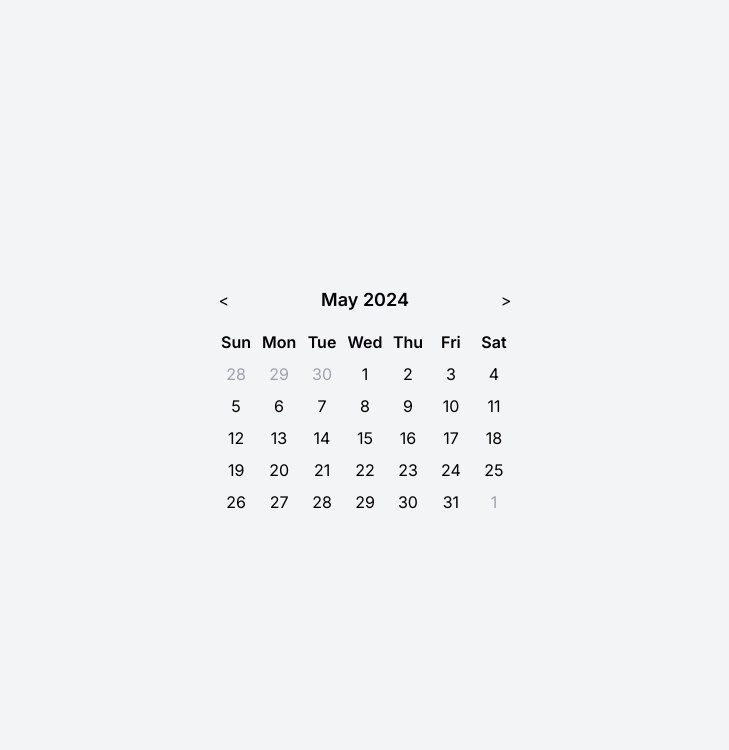
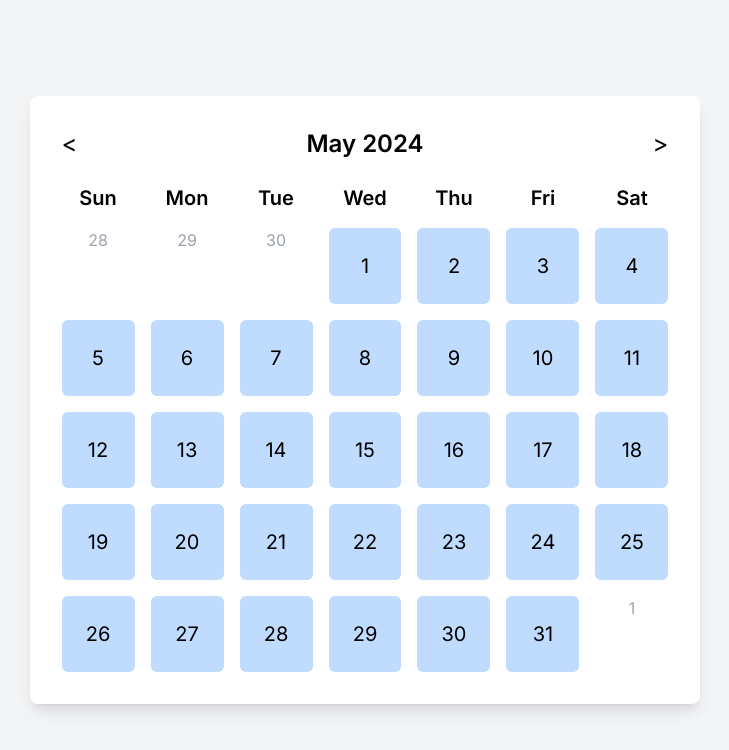
Before and after one commit to sohumgaitonde/trackthetrack, a Next.js app in the folder trackthetrack/: page /calendar in a window 1280 px wide. Shown: the top 750 px of the page, without its empty margins (275-1004 px from the left). Built offline with nearby package versions, Linux system fonts and the light colour scheme.

Commit message:
change calendar styling

```diff
--- a/trackthetrack/components/Calendar.tsx
+++ b/trackthetrack/components/Calendar.tsx
@@ -36,43 +36,129 @@ const Calendar: React.FC<CalendarProps> = ({ initialDate = new Date() }) => {
   };
 
   return (
-    <div className="max-w-md mx-auto p-4">
-      <div className="flex justify-between items-center mb-4">
-        <button onClick={handlePreviousMonth}>&lt;</button>
-        <h2 className="text-lg font-semibold">
+    // <div className="max-w-xl mx-auto p-4">
+    //   <div className="flex justify-between items-center mb-4">
+    //     <button onClick={handlePreviousMonth}>&lt;</button>
+    //     <h2 className="text-xl font-semibold">
+    //       {currentDate.format('MMMM YYYY')}
+    //     </h2>
+    //     <button onClick={handleNextMonth}>&gt;</button>
+    //   </div>
+    //   <div className="grid grid-cols-7 gap-2">
+    //     {['Sun', 'Mon', 'Tue', 'Wed', 'Thu', 'Fri', 'Sat'].map(day => (
+    //       <div key={day} className="text-center font-semibold">
+    //         {day}
+    //       </div>
+    //     ))}
+    //     {prevMonthDaysArray.map((day, index) => (
+    //       <div
+    //         key={`prev-${index}`}
+    //         className="text-center text-gray-400"
+    //       >
+    //         {day}
+    //       </div>
+    //     ))}
+    //     {daysArray.map(day => (
+    //       <div key={day} className="text-center">
+    //         {day}
+    //       </div>
+    //     ))}
+    //     {nextMonthDaysArray.map((day, index) => (
+    //       <div
+    //         key={`next-${index}`}
+    //         className="text-center text-gray-400"
+    //       >
+    //         {day}
+    //       </div>
+    //     ))}
+    //   </div>
+    // </div>
+
+
+//     <div className="flex justify-center items-center h-screen bg-gray-100">
+//   <div className="max-w-3xl w-full p-8 bg-white rounded-lg shadow-lg">
+//     <div className="flex justify-between items-center mb-6">
+//       <button onClick={handlePreviousMonth} className="text-xl text-black">&lt;</button>
+//       <h2 className="text-xl font-semibold text-black">
+//         {currentDate.format('MMMM YYYY')}
+//       </h2>
+//       <button onClick={handleNextMonth} className="text-xl text-black">&gt;</button>
+//     </div>
+//     <div className="grid grid-cols-7 gap-4">
+//       {['Sun', 'Mon', 'Tue', 'Wed', 'Thu', 'Fri', 'Sat'].map(day => (
+//         <div key={day} className="text-center text-lg font-semibold text-black">
+//           {day}
+//         </div>
+//       ))}
+//       {prevMonthDaysArray.map((day, index) => (
+//         <div
+//           key={`prev-${index}`}
+//           className="text-center text-gray-400"
+//         >
+//           {day}
+//         </div>
+//       ))}
+//       {daysArray.map(day => (
+//         <div key={day} className="text-center p-4 bg-blue-200 rounded-md">
+//           {day}
+//         </div>
+//       ))}
+//       {nextMonthDaysArray.map((day, index) => (
+//         <div
+//           key={`next-${index}`}
+//           className="text-center text-gray-400"
+//         >
+//           {day}
+//         </div>
+//       ))}
+//     </div>
+//   </div>
+// </div>
+
+<div className="flex justify-center items-center h-screen bg-gray-100">
+  <div className="w-full flex flex-col items-center">
+    <div className="max-w-5xl w-full p-8 bg-white rounded-lg shadow-lg">
+      <div className="flex justify-between items-center mb-6">
+        <button onClick={handlePreviousMonth} className="text-2xl text-black">&lt;</button>
+        <h2 className="text-2xl font-semibold text-black">
           {currentDate.format('MMMM YYYY')}
         </h2>
-        <button onClick={handleNextMonth}>&gt;</button>
+        <button onClick={handleNextMonth} className="text-2xl text-black">&gt;</button>
       </div>
-      <div className="grid grid-cols-7 gap-2">
+      <div className="grid grid-cols-7 gap-4">
         {['Sun', 'Mon', 'Tue', 'Wed', 'Thu', 'Fri', 'Sat'].map(day => (
-          <div key={day} className="text-center font-semibold">
+          <div key={day} className="text-center text-xl font-semibold text-black">
             {day}
           </div>
         ))}
         {prevMonthDaysArray.map((day, index) => (
           <div
             key={`prev-${index}`}
-            className="text-center text-gray-400"
+            className="text-center text-gray-400 text-black"
           >
             {day}
           </div>
         ))}
         {daysArray.map(day => (
-          <div key={day} className="text-center">
+          <div key={day} className="text-center p-6 bg-blue-200 rounded-md text-xl">
             {day}
           </div>
         ))}
         {nextMonthDaysArray.map((day, index) => (
           <div
             key={`next-${index}`}
-            className="text-center text-gray-400"
+            className="text-center text-gray-400 text-black"
           >
             {day}
           </div>
         ))}
       </div>
     </div>
+  </div>
+</div>
+
+
+
   );
 };
 
```
